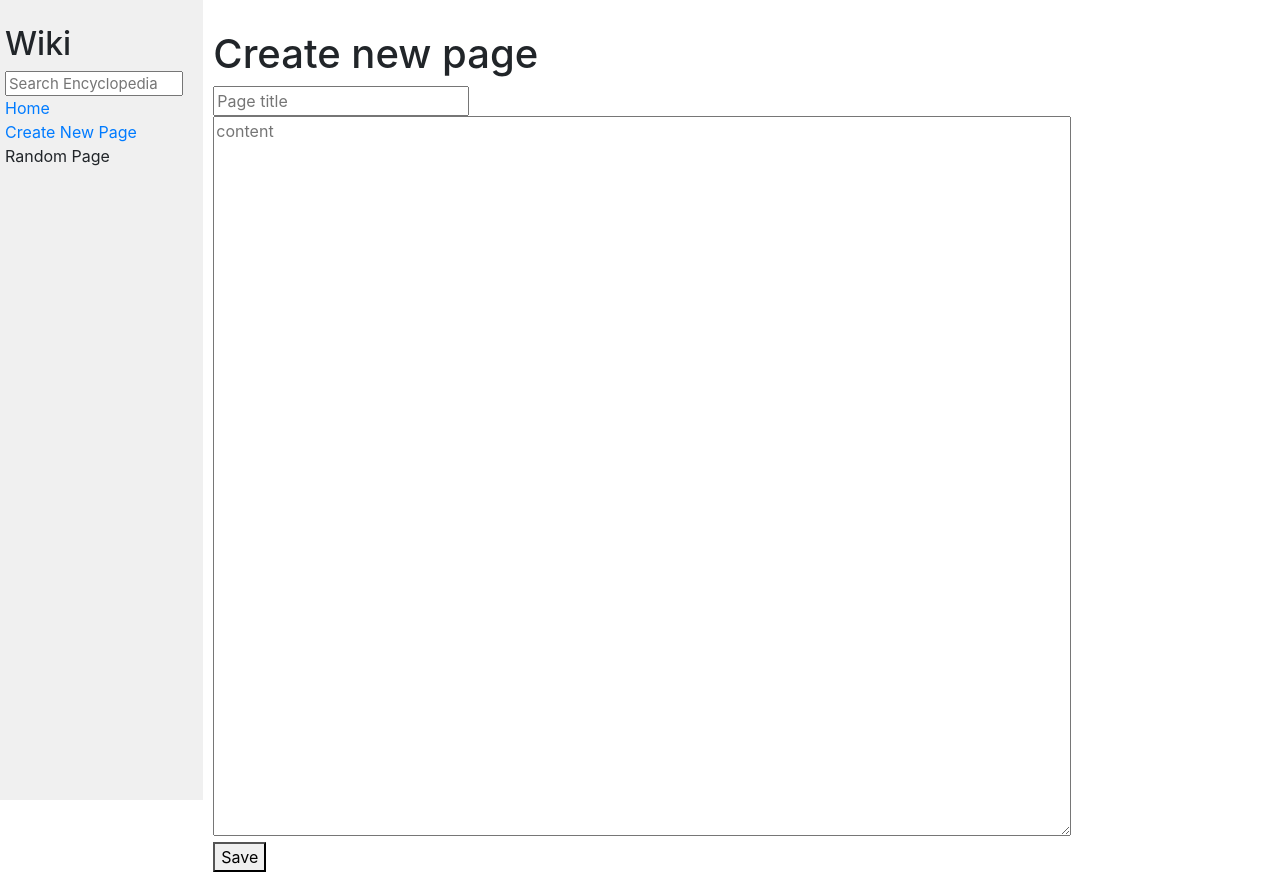
After one commit to YoussefBam/wiki, a Django app: page /create/ in a window 1280 px wide. The commit adds this page. Run offline with Django 3.2, Linux system fonts and the light colour scheme; some libraries are stand-ins or nearby versions.

Commit message:
New Page: Clicking “Create New Page” in the sidebar should take the user to a page where they can create a new encyclopedia entry.
Users should be able to enter a title for the page and, in a textarea, should be able to enter the Markdown content for the page.
Users should be able to click a button to save their new page.
When the page is saved, if an encyclopedia entry already exists with the provided title, the user should be presented with an error message.
Otherwise, the encyclopedia entry should be saved to disk, and the user should be taken to the new entry’s page.

```diff
--- /dev/null
+++ b/wiki/encyclopedia/templates/encyclopedia/add.html
@@ -0,0 +1,34 @@
+{% extends "encyclopedia/layout.html" %}
+
+{% block title %}
+
+{% if not error%}
+    Create new Page
+{% else %}
+    Error
+{% endif %}
+
+{% endblock %}
+
+{% block body %}
+{% if not error%}
+    <h1>Create new page</h1>
+    <form action="../create_page/" method="POST">
+
+        {% csrf_token %}
+
+        <input type="text" name="title" placeholder="Page title">
+        <textarea  name="content" placeholder="content"></textarea>
+        <br>
+        <button type="submit">Save</button>
+    </form>
+{% else %}
+    <h1>Error: "{{title}}" encyclopedia already exists</h1>
+
+{% endif %}
+
+
+
+
+
+{% endblock %}
--- a/wiki/encyclopedia/templates/encyclopedia/index.html
+++ b/wiki/encyclopedia/templates/encyclopedia/index.html
@@ -25,7 +25,7 @@
         {% if content%}
             {{content | safe}}
         {% else %}
-            <h1>Error: {{title}} page is not found!</h1>
+            <h1>Error: "{{title}}" encyclopedia is not found!</h1>
         {% endif %}
     {% elif page_name == "searched_page" %}
         {% if content%}
--- a/wiki/encyclopedia/templates/encyclopedia/layout.html
+++ b/wiki/encyclopedia/templates/encyclopedia/layout.html
@@ -19,7 +19,7 @@
                     <a href="{% url 'index' %}">Home</a>
                 </div>
                 <div>
-                    Create New Page
+                    <a href="{% url 'view_create' %}">Create New Page</a>
                 </div>
                 <div>
                     Random Page
--- a/wiki/encyclopedia/urls.py
+++ b/wiki/encyclopedia/urls.py
@@ -5,5 +5,9 @@ from . import views
 urlpatterns = [
     path("", views.index, name="index"),
     path("wiki/<str:title>", views.generate, name="content_page"),
-    path("search/", views.search, name="searched_page")
+    path("search/", views.search, name="searched_page"),
+    #rendering add.html
+    path("create/", views.view_create, name="view_create"),
+    #path to add desired page to database
+    path("create_page/", views.create , name="created_page")
 ]
--- a/wiki/encyclopedia/views.py
+++ b/wiki/encyclopedia/views.py
@@ -37,3 +37,32 @@ def search(request):
         return render(request,"encyclopedia/index.html",{
             "content":content,"title":title, "page_name":page_name, "entries": util.list_entries()
         })
+
+def view_create(request):
+    return render(request,"encyclopedia/add.html")
+
+def create(request):
+    #get all titles in list
+    title_list=util.list_entries()
+    #get title of desired page to create
+    title=request.POST.get('title')
+
+    #case where the title exists (returning error)
+    if title in title_list :
+        error=True
+        return render(request,"encyclopedia/add.html", {"error":error, "title":title
+
+        })
+    #case where title doesn't exist
+    else :
+        #get content
+        content=request.POST.get('content')
+        #save content in markdown file.
+        util.save_entry(title, content)
+        #convert content to html
+        content=markdown(util.get_entry(title))
+        #validate page name so index conditonal will be true and will output the contents.
+        page_name="content_page"
+        return render(request,"encyclopedia/index.html",{
+            "content":content,"title":title, "page_name":page_name
+        })
```
